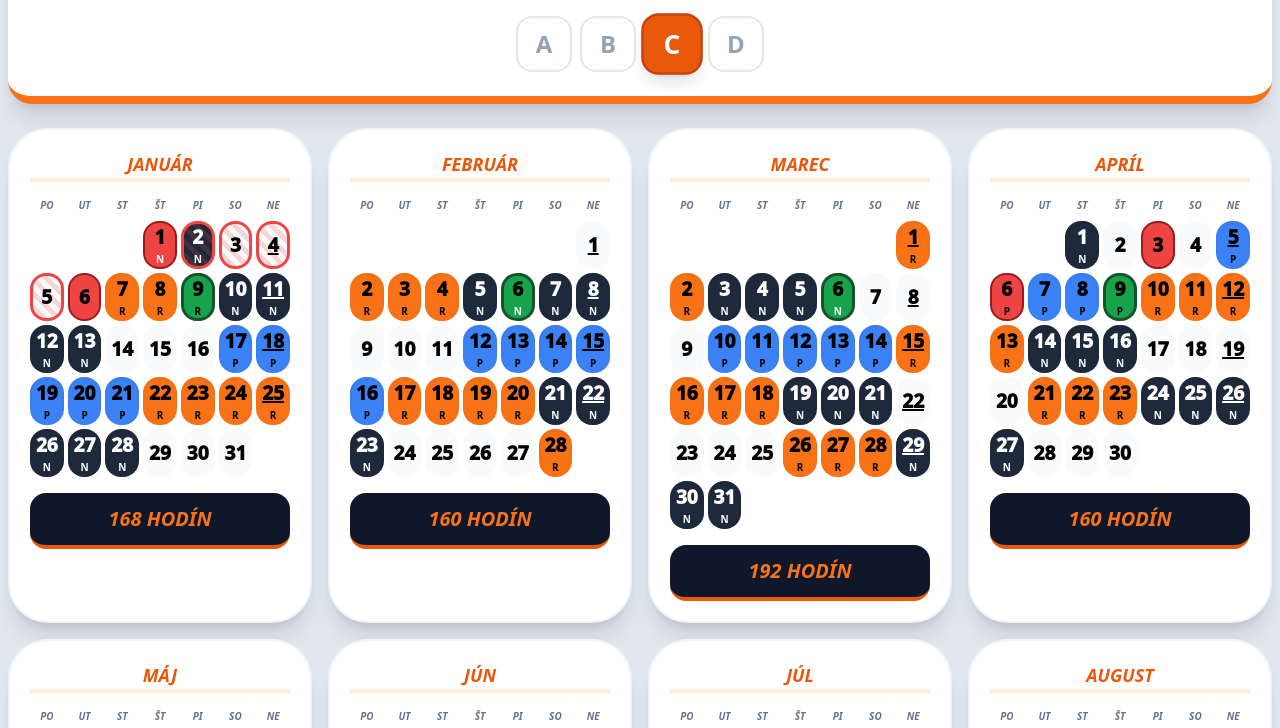
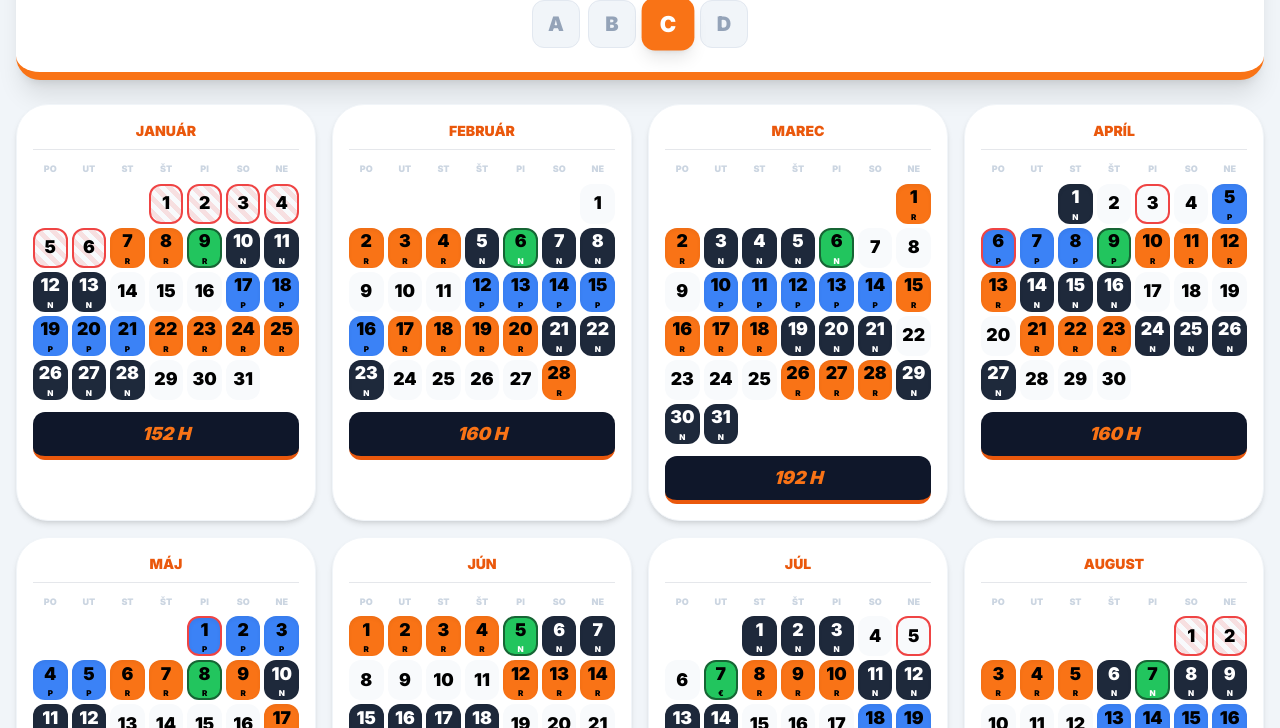
Before and after one commit to michal31890/KALENDAR-2026-FINAL, a plain HTML site: page index.html in a window 1280 px wide. Shown: the part 92-820 px from the top of the page. Drawn offline with nearby package versions, Linux system fonts and the light colour scheme.

Commit message:
Update index.html

```diff
--- a/index.html
+++ b/index.html
@@ -2,36 +2,35 @@
 <html lang="sk" class="notranslate" translate="no">
 <head>
     <meta charset="UTF-8">
-    <meta name="google" content="notranslate">
-    <meta name="viewport" content="width=device-width, initial-scale=1.0">
-    <title>Continental 2026 - Finál</title>
+    <meta name="viewport" content="width=device-width, initial-scale=1.0, maximum-scale=1.0, user-scalable=no">
+    <title>Continental 2026 - Finálna Verzia</title>
     <script src="https://cdn.tailwindcss.com"></script>
     <style>
-        .shutdown { background-image: repeating-linear-gradient(45deg, transparent, transparent 5px, rgba(239, 68, 68, 0.2) 5px, rgba(239, 68, 68, 0.2) 10px); border: 3px solid #ef4444 !important; }
-        .holiday-date { background-color: #ef4444 !important; color: white !important; font-weight: 900 !important; border: 2px solid #991b1b !important; }
-        .payday { background-color: #16a34a !important; color: white !important; font-weight: 900 !important; border: 3px solid #14532d !important; }
-        .day-num { color: #000000 !important; font-weight: 950 !important; font-size: 1.2em; }
+        @import url('https://fonts.googleapis.com/css2?family=Inter:wght@400;700;900&display=swap');
+        body { font-family: 'Inter', sans-serif; }
+        .shutdown-pattern { background-image: repeating-linear-gradient(45deg, transparent, transparent 5px, rgba(239, 68, 68, 0.15) 5px, rgba(239, 68, 68, 0.15) 10px); border: 2px solid #ef4444 !important; }
+        .day-num { color: #000000 !important; font-weight: 900 !important; font-size: 1.1rem; }
         .nočná .day-num { color: #ffffff !important; }
-        .shift-text { font-weight: 900 !important; font-size: 10px; text-transform: uppercase; }
+        .holiday-border { border: 2px solid #ef4444 !important; color: #ef4444 !important; }
+        .payday-bg { background-color: #22c55e !important; color: white !important; border: 2px solid #166534 !important; }
         @media print { .no-print { display: none !important; } }
     </style>
 </head>
-<body class="bg-slate-200 notranslate font-sans text-black">
-    <div class="max-w-7xl mx-auto p-2">
-        <div class="mb-6 bg-white p-6 rounded-3xl shadow-xl border-b-8 border-orange-500 text-center no-print">
-            <h1 class="text-4xl font-black uppercase italic tracking-tighter text-orange-600">CONTINENTAL 2026</h1>
-            <p class="font-bold text-slate-500 uppercase text-xs tracking-widest mt-1">Smenový systém: Kolotoč (A, B, C, D)</p>
-            <div id="controls" class="flex justify-center gap-2 mt-4"></div>
+<body class="bg-slate-100 notranslate p-2 md:p-4 text-black">
+    <div class="max-w-7xl mx-auto">
+        <div class="bg-white p-6 rounded-3xl shadow-xl border-b-8 border-orange-500 mb-6 no-print text-center">
+            <h1 class="text-3xl font-black uppercase italic tracking-tighter text-slate-800">CONTINENTAL 2026</h1>
+            <div id="teamButtons" class="flex justify-center gap-2 mt-4"></div>
         </div>
 
-        <div id="calendarGrid" class="grid grid-cols-1 md:grid-cols-2 lg:grid-cols-3 xl:grid-cols-4 gap-4 mb-8"></div>
+        <div id="calendarGrid" class="grid grid-cols-1 md:grid-cols-2 lg:grid-cols-3 xl:grid-cols-4 gap-4"></div>
 
-        <div class="bg-white p-6 rounded-3xl shadow-lg border-2 border-slate-300 no-print grid grid-cols-2 md:grid-cols-5 gap-3 text-center text-[10px] font-black uppercase tracking-tighter">
+        <div class="bg-white p-6 rounded-3xl shadow-lg border-2 border-slate-200 mt-8 no-print grid grid-cols-2 md:grid-cols-5 gap-3 text-center text-[10px] font-black uppercase tracking-widest">
             <div class="bg-orange-500 p-3 rounded-xl shadow-sm">Ranná</div>
-            <div class="bg-blue-500 p-3 rounded-xl shadow-sm text-black">Poobedná</div>
-            <div class="bg-slate-800 p-3 rounded-xl text-white shadow-sm">Nočná</div>
-            <div class="bg-green-600 p-3 rounded-xl text-white italic shadow-sm text-xs">VÝPLATA</div>
-            <div class="border-2 border-red-500 shutdown p-3 rounded-xl text-red-600">ODSTÁVKA</div>
+            <div class="bg-blue-500 p-3 rounded-xl shadow-sm">Poobedná</div>
+            <div class="bg-slate-800 p-3 rounded-xl text-white shadow-sm text-slate-400">Nočná</div>
+            <div class="bg-green-600 p-3 rounded-xl text-white italic shadow-sm">VÝPLATA 💶</div>
+            <div class="border-2 border-red-500 shutdown-pattern p-3 rounded-xl text-red-600">ODSTÁVKA</div>
         </div>
     </div>
 
@@ -41,93 +40,69 @@
         const holidays = ['2026-01-01','2026-01-06','2026-04-03','2026-04-06','2026-05-01','2026-05-08','2026-07-05','2026-08-29','2026-09-01','2026-09-15','2026-11-01','2026-11-17','2026-12-24','2026-12-25','2026-12-26'];
         const payDays = {0:9, 1:6, 2:6, 3:9, 4:8, 5:5, 6:7, 7:7, 8:7, 9:7, 10:6, 11:7};
 
-        // Definícia cyklu (26 dní): 3R, 4N, 3V, 5P, 4R, 3N, 4V
+        // Systém kolotoča Continental
         const pattern = ['R','R','R','N','N','N','N','V','V','V','P','P','P','P','P','R','R','R','R','N','N','N','V','V','V','V'];
 
         function getShift(date, team) {
             const refDate = new Date('2026-01-07');
-            const diffTime = date.getTime() - refDate.getTime();
-            const diffDays = Math.floor(diffTime / (1000 * 60 * 60 * 24));
+            const diffDays = Math.floor((date - refDate) / 86400000);
+            const teamOffsets = { 'A': 10, 'B': 24, 'C': 0, 'D': 4 };
 
-            // Definícia štartovacích pozícií v cykle pre každú smenu k 7.1.2026
-            // C začína na indexe 0 (Ranná)
-            // A začína na indexe 10 (Poobedná)
-            // B začína na indexe 24 (t.j. 9.1. bude index 0 - Ranná)
-            // D začína na indexe 4 (t.j. 12.1. bude index 10 - Poobedná)
-            const teamOffsets = {
-                'A': 10,
-                'B': 24,
-                'C': 0,
-                'D': 4
-            };
-
-            if (date < new Date('2026-01-01')) return '';
-
-            const dayInCycle = ((diffDays + teamOffsets[team]) % pattern.length + pattern.length) % pattern.length;
-            const res = pattern[dayInCycle];
-            return res === 'V' ? '' : res;
-        }
-
-        function isShutdown(dateStr, day, month) {
-            if (month === 0 && day >= 1 && day <= 6) return true;
-            const customShutdowns = [{s:'2026-07-20', e:'2026-08-02'}, {s:'2026-12-22', e:'2026-12-31'}];
-            return customShutdowns.some(r => dateStr >= r.s && dateStr <= r.e);
+            if (date < new Date('2026-01-07') && date >= new Date('2026-01-01')) return '';
+            const idx = ((diffDays + teamOffsets[team]) % 26 + 26) % 26;
+            const s = pattern[idx];
+            return s === 'V' ? '' : s;
         }
 
         function render() {
             const grid = document.getElementById('calendarGrid');
             grid.innerHTML = '';
-            months.forEach((name, idx) => {
-                let stats = { R: 0, P: 0, N: 0 };
+            months.forEach((name, mIdx) => {
+                let hours = 0;
                 const card = document.createElement('div');
-                card.className = "bg-white p-5 rounded-[2.5rem] shadow-xl border-2 border-slate-100 flex flex-col";
-                let h = `<h2 class="font-black text-center mb-4 text-orange-600 uppercase text-lg italic border-b-4 border-orange-100">${name}</h2><div class="grid grid-cols-7 gap-1 text-[10px] font-black text-slate-500 text-center mb-2 uppercase italic"><div>Po</div><div>Ut</div><div>St</div><div>Št</div><div>Pi</div><div>So</div><div>Ne</div></div><div class="grid grid-cols-7 gap-1">`;
+                card.className = "bg-white p-4 rounded-[2rem] shadow-md border border-slate-100";
+                let h = `<h2 class="font-black text-center mb-3 text-orange-600 uppercase text-sm border-b pb-2">${name}</h2><div class="grid grid-cols-7 gap-1 text-[9px] font-black text-slate-300 text-center mb-2 uppercase"><div>Po</div><div>Ut</div><div>St</div><div>Št</div><div>Pi</div><div>So</div><div>Ne</div></div><div class="grid grid-cols-7 gap-1">`;
 
-                const first = new Date(2026, idx, 1);
+                const first = new Date(2026, mIdx, 1);
                 for(let i=1; i<(first.getDay()||7); i++) h += '<div></div>';
 
-                for(let d=1; d<=new Date(2026, idx+1, 0).getDate(); d++) {
-                    const date = new Date(2026, idx, d);
+                for(let d=1; d<=new Date(2026, mIdx+1, 0).getDate(); d++) {
+                    const date = new Date(2026, mIdx, d);
                     const dateStr = date.toISOString().split('T')[0];
                     const shift = getShift(date, currentTeam);
-                    const isPayDay = (d === payDays[idx]);
+                    const isPay = (d === payDays[mIdx]);
                     const isHol = holidays.includes(dateStr);
-                    const isShut = isShutdown(dateStr, d, idx);
+                    const isShut = (mIdx === 0 && d <= 6) || (dateStr >= '2026-07-20' && dateStr <= '2026-08-02') || (dateStr >= '2026-12-22' && dateStr <= '2026-12-31');
 
-                    if(shift === 'R') stats.R++;
-                    if(shift === 'P') stats.P++;
-                    if(shift === 'N') stats.N++;
+                    if(shift) hours += 8;
+                    let c = "bg-slate-50";
+                    if(shift==='R') c = "bg-orange-500 shadow-inner";
+                    if(shift==='P') c = "bg-blue-500 shadow-inner";
+                    if(shift==='N') c = "bg-slate-800 nočná shadow-inner";
+                    if(isPay) c = "payday-bg";
 
-                    let c = "bg-slate-50";
-                    if(shift === 'R') c = "bg-orange-500 shadow-inner";
-                    if(shift === 'P') c = "bg-blue-500 shadow-inner";
-                    if(shift === 'N') c = "bg-slate-800 shadow-inner nočná";
-                    if(isPayDay) c = "payday";
-                    if(isHol) c = "holiday-date";
-
-                    h += `<div class="h-12 flex flex-col items-center justify-center rounded-2xl ${c} ${isShut && !isPayDay && !isHol ? 'shutdown' : ''}">
-                            <span class="day-num ${date.getDay()===0?'underline decoration-2':''} text-black">${d}</span>
-                            <span class="shift-text text-black ${shift==='N'?'text-white':''}">${isPayDay && !shift ? '€' : shift}</span>
+                    h += `<div class="h-10 flex flex-col items-center justify-center rounded-xl ${c} ${isShut && !isPay ? 'shutdown-pattern' : ''} ${isHol ? 'holiday-border' : ''}">
+                            <span class="day-num">${d}</span>
+                            <span class="text-[8px] font-black uppercase text-black ${shift==='N'?'text-white':''}">${isPay && !shift ? '€' : shift}</span>
                           </div>`;
                 }
-                const totalHours = (stats.R + stats.P + stats.N) * 8;
-                h += `</div><div class="mt-4 bg-slate-900 text-orange-500 py-3 rounded-2xl font-black text-center text-xl uppercase italic border-b-4 border-orange-600">${totalHours} HODÍN</div>`;
+                h += `</div><div class="mt-3 bg-slate-900 text-orange-500 py-2 rounded-xl font-black text-center text-lg uppercase italic border-b-4 border-orange-600">${hours} H</div>`;
                 card.innerHTML = h; grid.appendChild(card);
             });
         }
 
-        const ctrl = document.getElementById('controls');
+        const container = document.getElementById('teamButtons');
         ['A','B','C','D'].forEach(t => {
-            const btn = document.createElement('button');
-            btn.innerText = t;
-            btn.className = `w-14 h-14 rounded-2xl font-black text-2xl border-2 transition-all ` + (t===currentTeam ? 'bg-orange-600 text-white border-orange-700 scale-110 shadow-lg' : 'bg-white text-slate-400 border-slate-200');
-            btn.onclick = () => { currentTeam = t; render(); updateButtons(); };
-            ctrl.appendChild(btn);
+            const b = document.createElement('button');
+            b.innerText = t;
+            b.className = `w-12 h-12 rounded-xl font-black text-xl transition-all ` + (t === currentTeam ? "bg-orange-500 text-white shadow-lg scale-110" : "bg-slate-100 text-slate-400 border border-slate-200");
+            b.onclick = () => { currentTeam = t; render(); updateBtn(); };
+            container.appendChild(b);
         });
-
-        function updateButtons() {
-            document.querySelectorAll('#controls button').forEach(b => {
-                b.className = `w-14 h-14 rounded-2xl font-black text-2xl border-2 transition-all ` + (b.innerText===currentTeam ? 'bg-orange-600 text-white border-orange-700 scale-110 shadow-lg' : 'bg-white text-slate-400 border-slate-200');
+        function updateBtn() {
+            document.querySelectorAll('#teamButtons button').forEach(el => {
+                const active = el.innerText === currentTeam;
+                el.className = `w-12 h-12 rounded-xl font-black text-xl transition-all ` + (active ? "bg-orange-600 text-white shadow-lg scale-110" : "bg-slate-100 text-slate-400 border border-slate-200");
             });
         }
         render();
```
